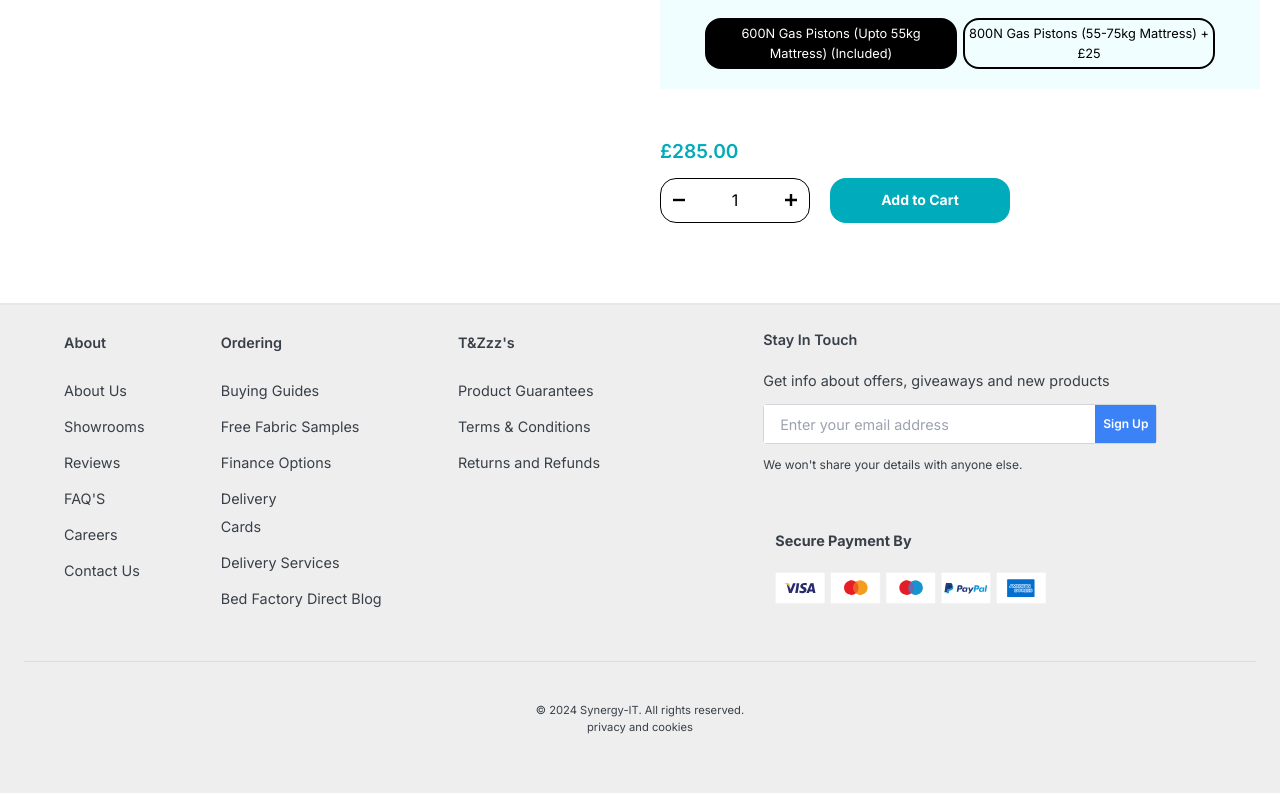
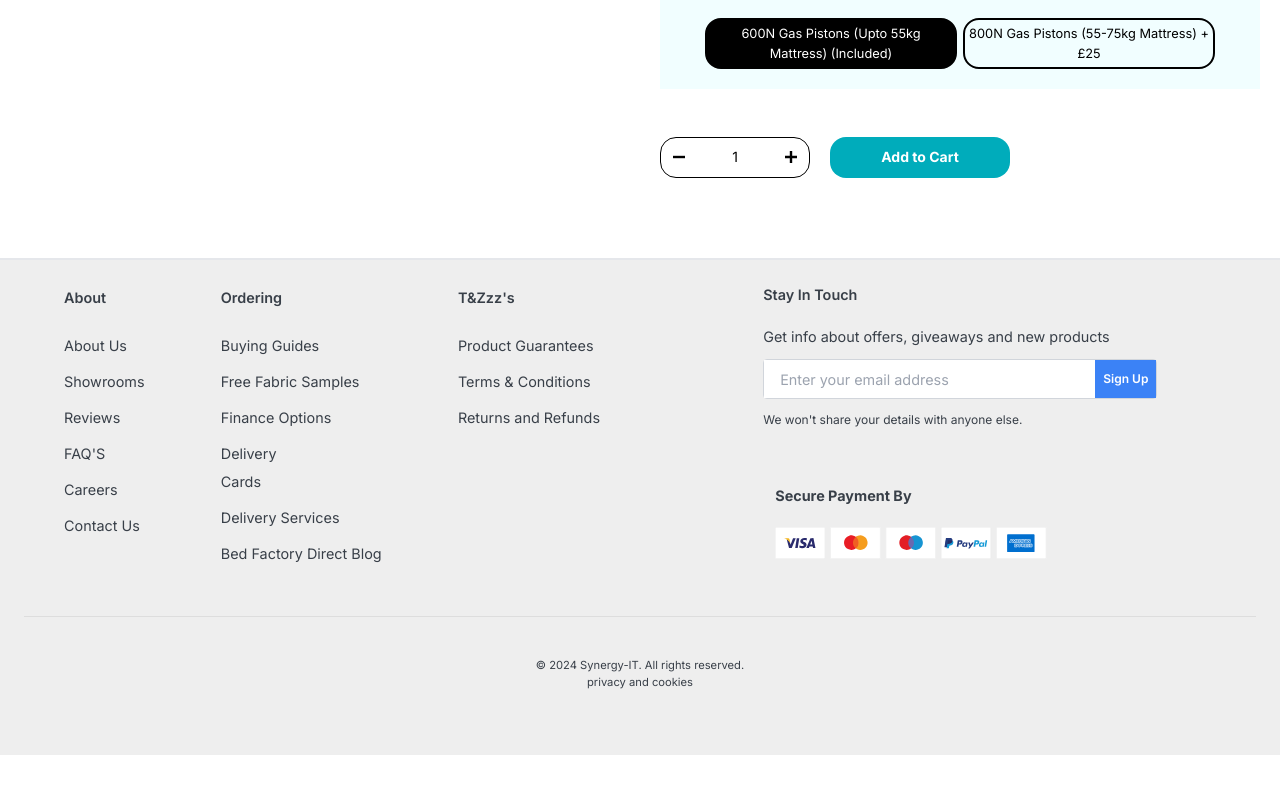
Before and after one commit to MatthewNweke/Bed_factory, a Next.js app: page /products in a window 1280 px wide. Shown: the part 5546-6339 px from the top of the page. After the commit the page ends 6301 px from the top, so only its background shows below. Built offline with nearby package versions, Linux system fonts and the light colour scheme.

Commit message:
add to cart

```diff
--- a/src/app/products/page.js
+++ b/src/app/products/page.js
@@ -1074,10 +1074,10 @@ const Products = () => {
 
               <div className="mt-12">
       <div>
-        <p className="text-[#00acbb] font-semibold text-[1.2rem] mb-3">{amount}</p>
+        {/* <p className="text-[#00acbb] font-semibold text-[1.2rem] mb-3">{amount}</p> */}
 
-        <div className="flex gap-5">
-          <div className="flex border-black border-[1px] justify-between items-center rounded-2xl py-[0.6rem] px-3 w-[25%]">
+        <div className="flex gap-5 max-md:justify-center">
+          <div className="flex border-black border-[1px] justify-between items-center rounded-2xl py-[0.6rem] px-3 w-[25%] text-sm max-sm:py-[0.3rem]">
             <svg
               focusable="false"
               className="icon icon--minus w-3 h-3 cursor-pointer"
@@ -1106,7 +1106,7 @@ const Products = () => {
           </div>
 
           <button
-            className={`bg-[#00acbb] w-[30%] hover:bg-[#00666e] text-sm text-white font-bold py-[0.6rem] px-8 rounded-2xl ${
+            className={`bg-[#00acbb] w-[30%] hover:bg-[#00666e] text-sm text-white font-bold py-[0.6rem] px-8 rounded-2xl max-sm:py-[0.3rem] ${
               shake ? "animate__animated animate__shakeX" : ""
             }`}
             onClick={() => console.log("Add to cart clicked")}
```
